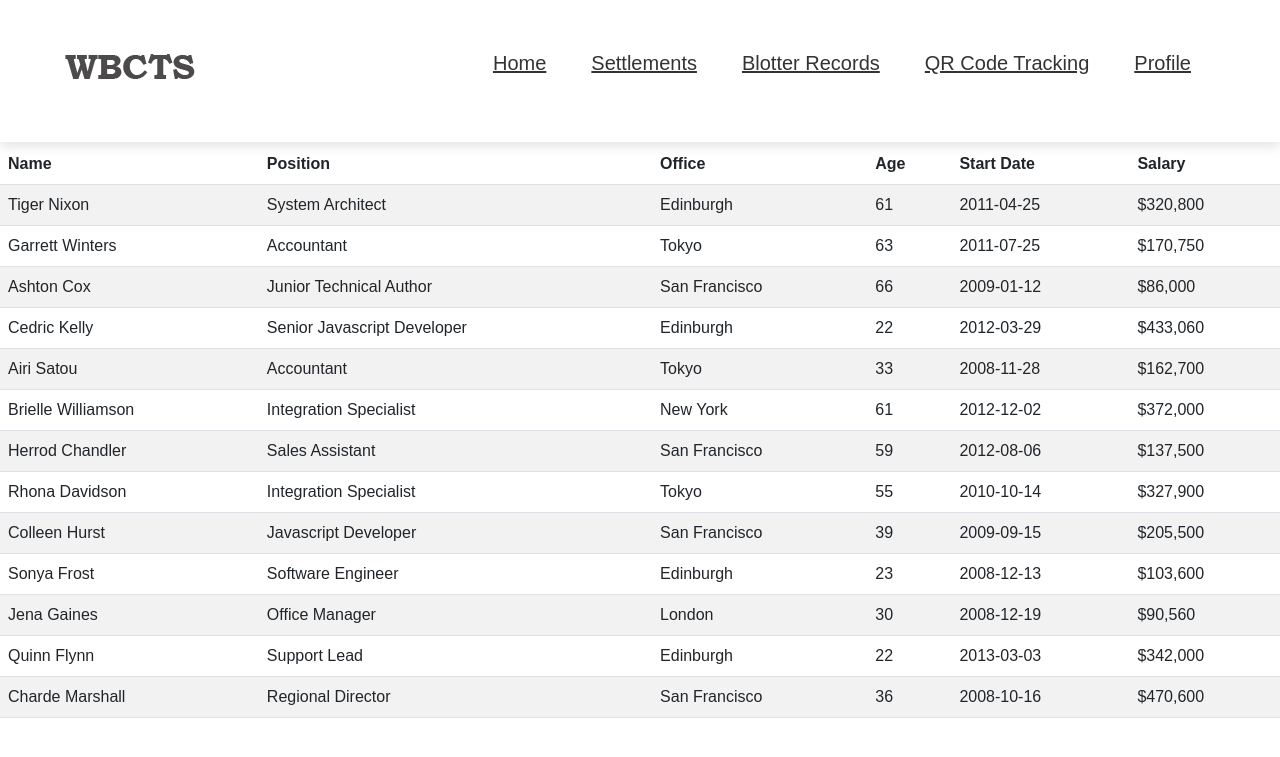
After one commit to johnmickorpnt/WBCTS, a PHP site: page /OnSettlements.php in a window 1280 px wide. The commit adds this page. Shown: the top 757 px of the page. Run offline with PHP 8.4, Linux system fonts and the light colour scheme; some libraries are stand-ins or nearby versions.

Commit message:
Unfinished

```diff
--- /dev/null
+++ b/OnSettlements.php
@@ -0,0 +1,155 @@
+<!DOCTYPE html>
+<html lang="en">
+<head>
+  <title>Blotter Website | Settlements</title>
+  <meta charset="utf-8">
+  <link rel="stylesheet" href="https://cdnjs.cloudflare.com/ajax/libs/twitter-bootstrap/5.2.0/css/bootstrap.min.css">
+  <link rel="stylesheet" href="https://cdn.datatables.net/1.13.4/css/dataTables.bootstrap5.min.css">
+  <link rel="stylesheet" href="css/style1.css">
+
+
+</head>
+
+<header>
+    <a href="#" class="logo"><img src="image/wbctsLogo.png"></a>
+      <input type="checkbox" id="menu-bar">
+      <label for="menu-bar">Menu</label>
+      <nav class="navbar">
+        <ul>
+          <li><a href="index.php">Home</a></li>
+          <li><a href="OnSettlements.php">Settlements</a></li>
+          <li><a href="#">Blotter Records</a></li>
+          <li><a href="#">QR Code Tracking</a></li>
+          <li><a href="#">Profile</a>
+            <ul>
+              <li><a href="#">Personal Information</li></a>
+              <li><a href="logout.php">Log out</li></a>
+            </ul>
+        </ul>
+
+      </nav>
+</header>
+
+<body>
+  <br><br><br><br><br><br>
+<table id="example" class="table table-striped" style="width:100%">
+        <thead>
+            <tr>
+                <th>Name</th>
+                <th>Position</th>
+                <th>Office</th>
+                <th>Age</th>
+                <th>Start date</th>
+                <th>Salary</th>
+            </tr>
+        </thead>
+        <tbody>
+            <tr>
+                <td>Tiger Nixon</td>
+                <td>System Architect</td>
+                <td>Edinburgh</td>
+                <td>61</td>
+                <td>2011-04-25</td>
+                <td>$320,800</td>
+            </tr>
+            <tr>
+                <td>Garrett Winters</td>
+                <td>Accountant</td>
+                <td>Tokyo</td>
+                <td>63</td>
+                <td>2011-07-25</td>
+                <td>$170,750</td>
+            </tr>
+            <tr>
+                <td>Ashton Cox</td>
+                <td>Junior Technical Author</td>
+                <td>San Francisco</td>
+                <td>66</td>
+                <td>2009-01-12</td>
+                <td>$86,000</td>
+            </tr>
+            <tr>
+                <td>Cedric Kelly</td>
+                <td>Senior Javascript Developer</td>
+                <td>Edinburgh</td>
+                <td>22</td>
+                <td>2012-03-29</td>
+                <td>$433,060</td>
+            </tr>
+            <tr>
+                <td>Airi Satou</td>
+                <td>Accountant</td>
+                <td>Tokyo</td>
+                <td>33</td>
+                <td>2008-11-28</td>
+                <td>$162,700</td>
+            </tr>
+            <tr>
+                <td>Brielle Williamson</td>
+                <td>Integration Specialist</td>
+                <td>New York</td>
+                <td>61</td>
+                <td>2012-12-02</td>
+                <td>$372,000</td>
+            </tr>
+            <tr>
+                <td>Herrod Chandler</td>
+                <td>Sales Assistant</td>
+                <td>San Francisco</td>
+                <td>59</td>
+                <td>2012-08-06</td>
+                <td>$137,500</td>
+            </tr>
+            <tr>
+                <td>Rhona Davidson</td>
+                <td>Integration Specialist</td>
+                <td>Tokyo</td>
+                <td>55</td>
+                <td>2010-10-14</td>
+                <td>$327,900</td>
+            </tr>
+            <tr>
+                <td>Colleen Hurst</td>
+                <td>Javascript Developer</td>
+                <td>San Francisco</td>
+                <td>39</td>
+                <td>2009-09-15</td>
+                <td>$205,500</td>
+            </tr>
+            <tr>
+                <td>Sonya Frost</td>
+                <td>Software Engineer</td>
+                <td>Edinburgh</td>
+                <td>23</td>
+                <td>2008-12-13</td>
+                <td>$103,600</td>
+            </tr>
+            <tr>
+                <td>Jena Gaines</td>
+                <td>Office Manager</td>
+                <td>London</td>
+                <td>30</td>
+                <td>2008-12-19</td>
+                <td>$90,560</td>
+            </tr>
+            <tr>
+                <td>Quinn Flynn</td>
+                <td>Support Lead</td>
+                <td>Edinburgh</td>
+                <td>22</td>
+                <td>2013-03-03</td>
+                <td>$342,000</td>
+            </tr>
+            <tr>
+                <td>Charde Marshall</td>
+                <td>Regional Director</td>
+                <td>San Francisco</td>
+                <td>36</td>
+                <td>2008-10-16</td>
+                <td>$470,600</td>
+            </tr>
+
+    </table>
+
+</body>
+</html>
```
Also changed, not shown: css/style1.css (+41 -0 lines), index.php (+5 -3 lines), logout.php (+8 -0 lines), profile.php (added).
